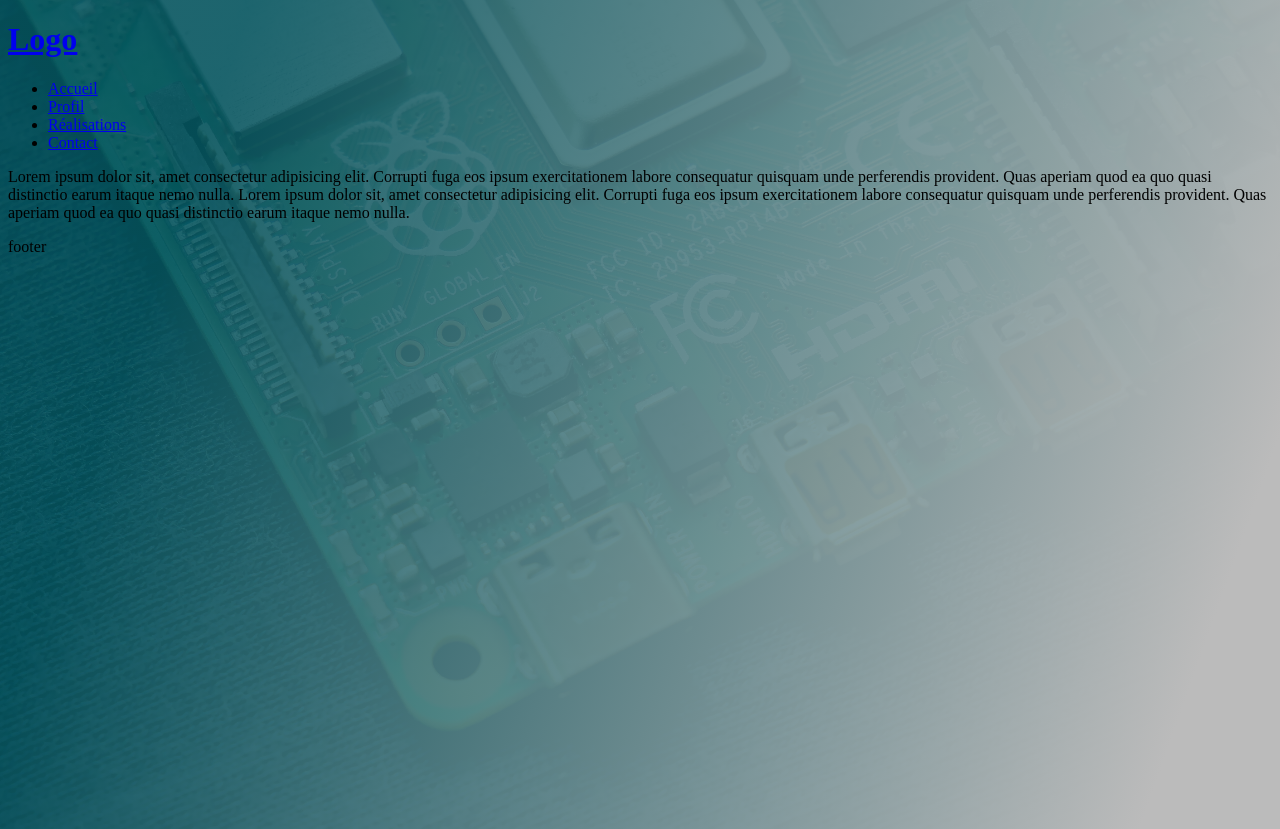
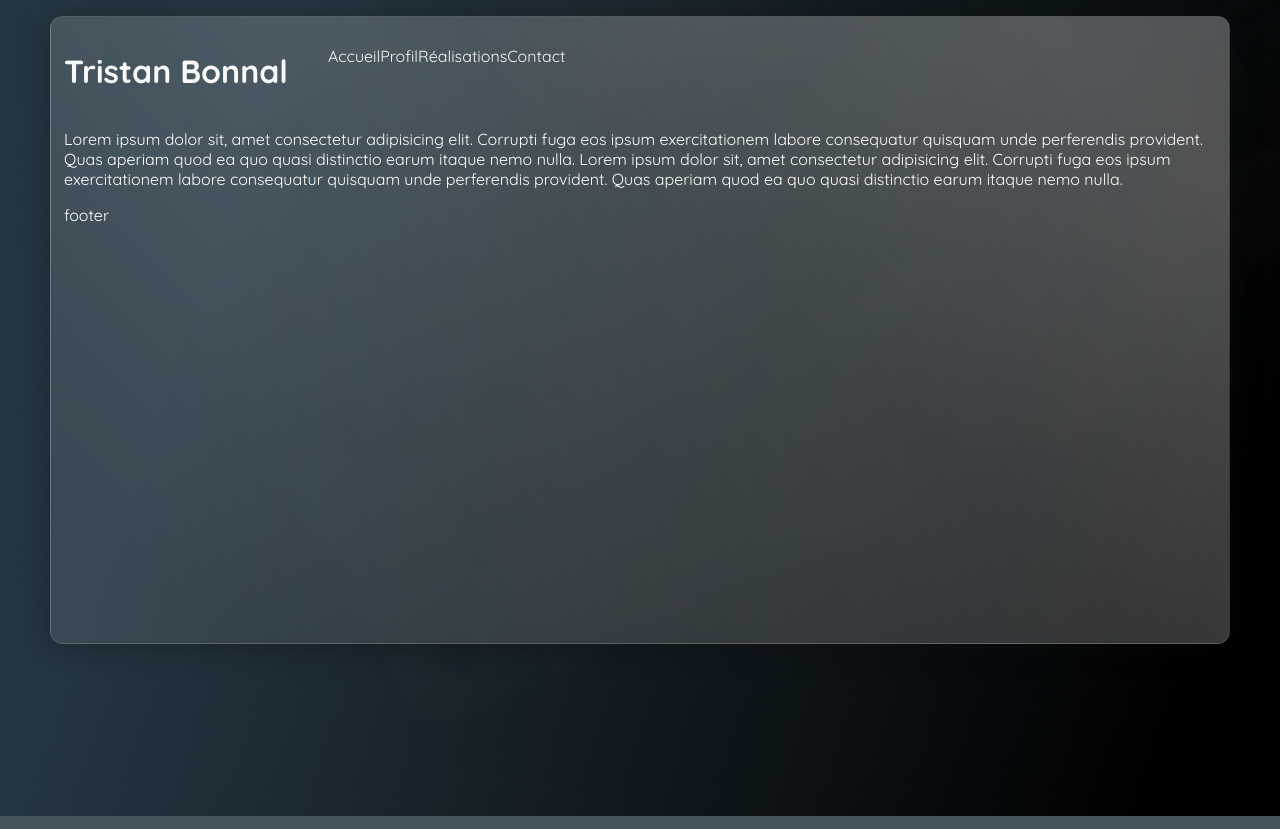
Before and after one commit to TristanBonnal/supreme-enigma, a PHP site: page / in a window 1280 px wide. Run offline with PHP 8.4, Linux system fonts and the light colour scheme.

Commit message:
glassmorphism container

```diff
--- a/assets/css/style.css
+++ b/assets/css/style.css
@@ -1,11 +1,48 @@
 body {
+    padding: 0;
+    margin: 0;
+    box-sizing: border-box;
     background:
-        /* linear-gradient( 68.4deg,  rgba(248,182,204,0.95) 0.5%, rgba(192,198,230,0.95) 49%, rgba(225,246,240,0.95) 99.8% ), */
-        /* radial-gradient( circle farthest-corner at 10% 20%,  rgba(253,101,133,0.95) 0%, rgba(255,211,165,0.95) 90% ), */
-        linear-gradient( 109.6deg,  rgba(5,84,94,0.9) 16%, #bbb 91.1% ),
+        /* linear-gradient( 109.6deg,  rgba(36, 54, 65, 0.99) 18.9%, rgba(76, 69, 99, 0.99) 91.1% ), */
+        linear-gradient( 109.6deg,  rgba(36, 54, 65, 0.99) 18.9%, rgba(0, 0, 0, 0.99) 91.1% ),
+        /* linear-gradient( 109.6deg,  rgba(5,84,94,0.95) 16%, #bbb 91.1% ), */
         url(/assets/img/bg.jpg) center center/ cover no-repeat;
     ;
     height: 100vh;
+    /* font-family: 'Ubuntu', sans-serif; */
+    /* font-family: 'Montserrat', sans-serif; */
+    /* font-family: 'Nunito', sans-serif; */
+    font-family: 'Quicksand', sans-serif;
+    color: rgb(255, 255, 255);
+}
 
+a,
+a:visited {
+    color: rgb(249, 249, 249);
+    text-decoration: none;
 }
-background-image: ;
+
+li {
+    list-style: none;
+}
+
+.container {
+    padding: .8em;
+    background-color: rgba(255, 255, 255, 0.106);
+    background: linear-gradient(225deg, rgba(255,255,255,0.3) 10%, rgba(255,255,255,0.2) 40%, rgba(255,255,255,0.1) 90%);
+    width: 90%;
+    height: 600px;
+    margin: 1em auto;
+    border: 1px solid rgba(255, 255, 255, 0.113);
+    border-radius: .8em;
+    backdrop-filter: blur(10px);
+    box-shadow: rgba(13, 13, 13, 0.404) 1px 1px 30px;
+}
+
+.ban {
+    display: flex;
+}
+
+.nav {
+    display:flex;
+}
--- a/index.php
+++ b/index.php
@@ -6,12 +6,16 @@
     <meta name="viewport" content="width=device-width, initial-scale=1.0">
     <title>TristanBonnal-Dev</title>
     <link rel="stylesheet" href="assets/css/style.css">
+    <link rel="preconnect" href="https://fonts.googleapis.com">
+    <link rel="preconnect" href="https://fonts.gstatic.com" crossorigin>
+    <link href="https://fonts.googleapis.com/css2?family=Montserrat:ital,wght@0,300;0,400;0,500;0,600;1,400&family=Nunito:ital,wght@0,300;0,400;0,600;0,700;1,400&family=Quicksand:wght@300;400;500;700&family=Ubuntu:ital,wght@0,300;0,400;0,500;0,700;1,400;1,500&display=swap" rel="stylesheet">
 </head>
 <body>
-    <header>
-        <h1><a href="#"> Logo</a></h1>
+    <div class="container">
+        <header class="ban">
+            <h1><a href="#">Tristan Bonnal</a></h1>
             <nav>
-            <ul>
+                <ul class="nav">
                     <li><a href="/">Accueil</a></li>
                     <li><a href="/">Profil</a></li>
                     <li><a href="/">Réalisations</a></li>
@@ -28,5 +32,6 @@
         <footer>
             footer
         </footer>
+    </div>
 </body>
 </html>
```
Lines whose indentation alone changed are shown as unchanged.
